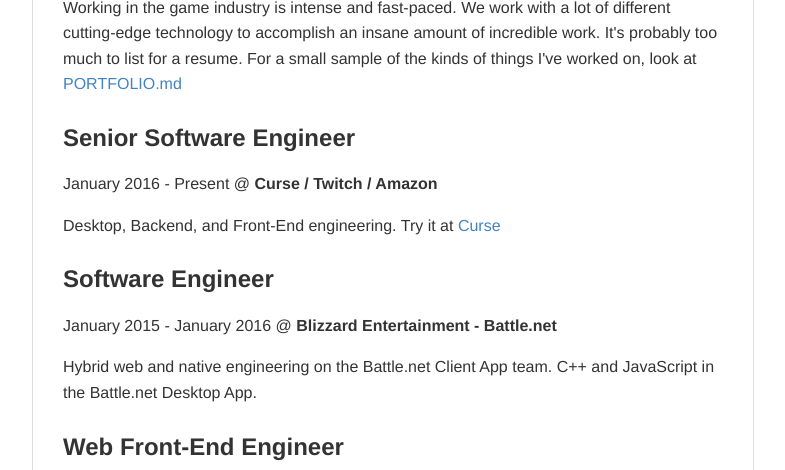
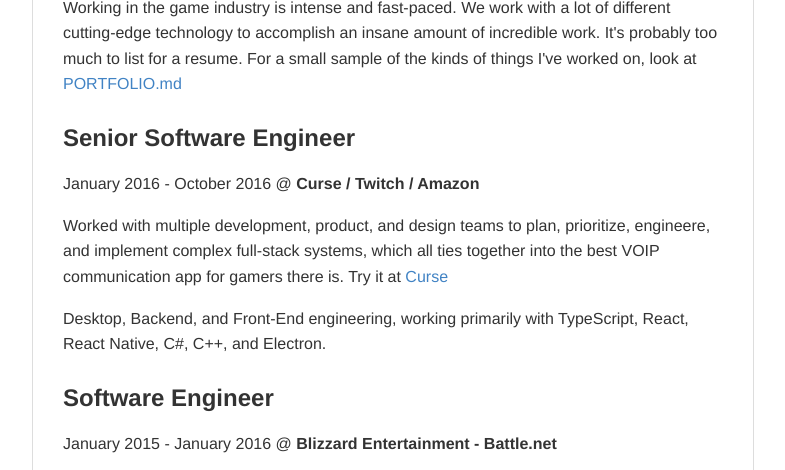
Before and after one commit to mschnee/mschnee.github.io, a plain HTML site: page RESUME.html in a window 1280 px wide. Shown: the part 256-726 px from the top of the page, without its empty margins (247-1032 px from the left). Drawn offline with Linux system fonts and the light colour scheme.

Commit message:
Change the things

```diff
--- a/RESUME.html
+++ b/RESUME.html
@@ -873,9 +873,10 @@ body .markdown-body
 <h3>
 <a id="user-content-software-engineer" class="anchor" href="#software-engineer" aria-hidden="true"><span class="octicon octicon-link"></span></a>Senior Software Engineer</h3>
 
-<p>January 2016 - Present @ <strong>Curse / Twitch / Amazon</strong></p>
+<p>January 2016 - October 2016 @ <strong>Curse / Twitch / Amazon</strong></p>
 
-<p>Desktop, Backend, and Front-End engineering.  Try it at <a href="https://www.curse.com/login">Curse</a></p>
+<p>Worked with multiple development, product, and design teams to plan, prioritize, engineere, and implement complex full-stack systems, which all ties together into the best VOIP communication app for gamers there is.  Try it at <a href="https://www.curse.com/login">Curse</a></p>
+<p>Desktop, Backend, and Front-End engineering, working primarily with TypeScript, React, React Native, C#, C++, and Electron.</p>
 
 
 <h3>
```
Also changed, not shown: 2 other files.
